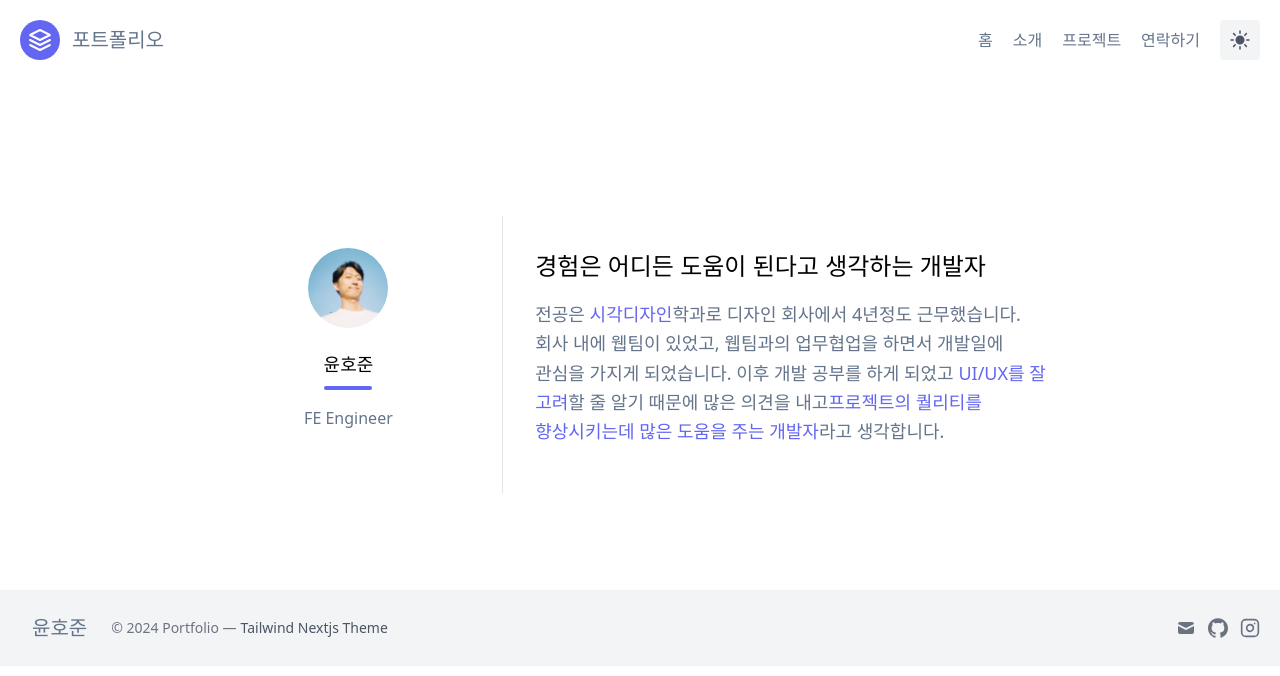
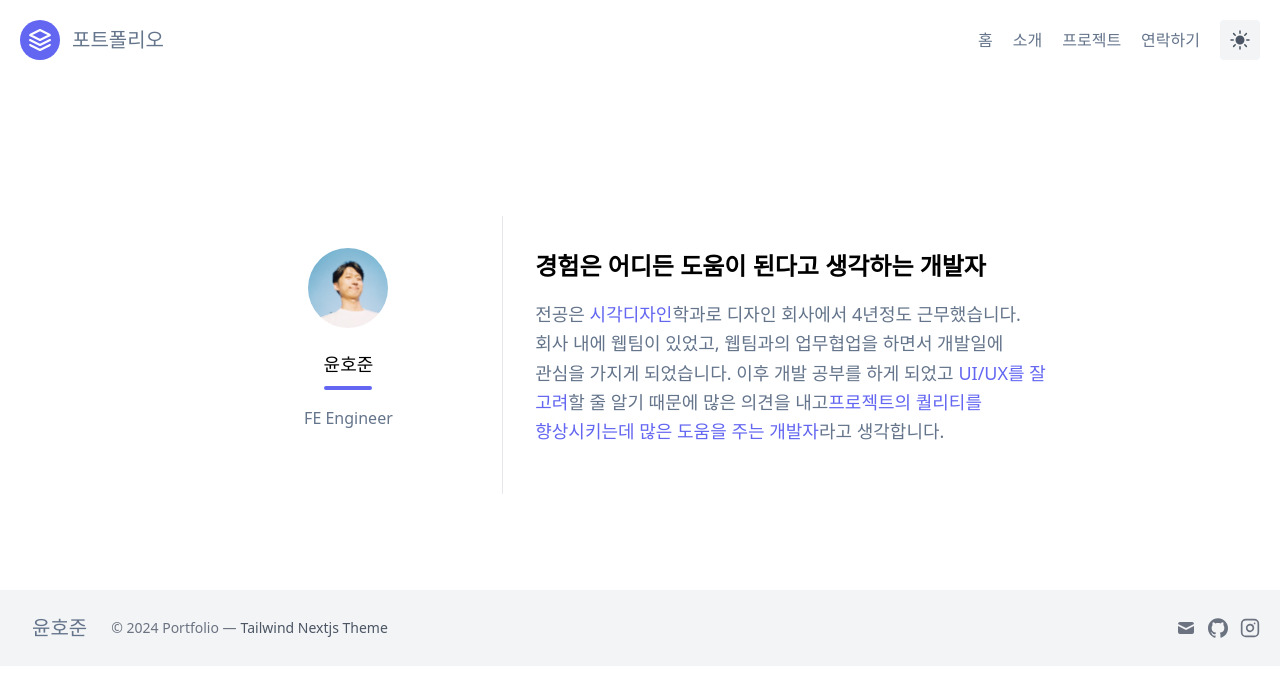
Before and after one commit to tjdsksro90/nextjs-portfolio, a Next.js app: page /about in a window 1280 px wide. Shown: the top 676 px of the page. Built offline with nearby package versions, Linux system fonts and the light colour scheme.

Commit message:
🎨 polish: css 수정 #5

```diff
--- a/pages/about.tsx
+++ b/pages/about.tsx
@@ -25,7 +25,7 @@ const About = () => {
             </div>
             <div className="pt-4 mt-4 text-center border-t border-gray-200 sm:w-2/3 sm:pl-8 sm:py-8 sm:border-l sm:border-t-0 sm:mt-0 sm:text-left">
               <p className="mb-4 text-lg leading-relaxed break-keep">
-                <span className="block mb-4 text-2xl leading-normal text-primary">
+                <span className="block mb-4 text-2xl font-semibold leading-normal text-primary">
                   경험은 어디든 도움이 된다고 생각하는 개발자
                 </span>
                 전공은 <span className="text-indigo-500">시각디자인</span>학과로 디자인 회사에서 4년정도 근무했습니다.
```
